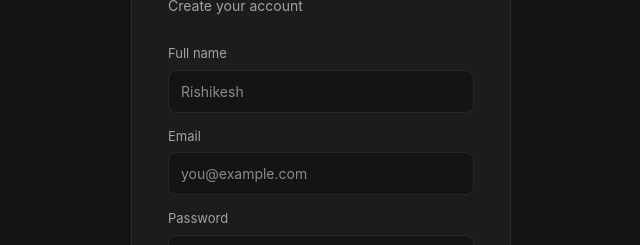
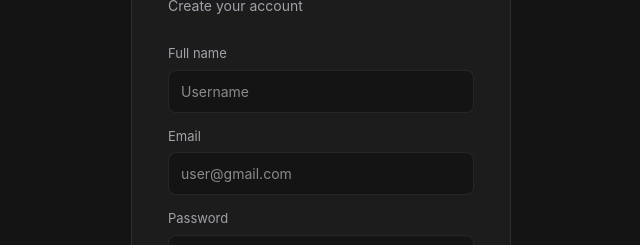
Before and after one commit to 4rishikesh/personal-finance-management-system, a React (Vite) app in the folder frontend/: page /register in a window 1280 px wide. Shown: the part 232-477 px from the top of the page, without its empty margins (319-959 px from the left). Built offline with nearby package versions, Linux system fonts and the light colour scheme.

Commit message:
login and signup page

```diff
--- a/frontend/src/pages/Login.jsx
+++ b/frontend/src/pages/Login.jsx
@@ -46,7 +46,7 @@ export default function Login() {
               value={email}
               onChange={(e) => setEmail(e.target.value)}
               required
-              placeholder="you@example.com"
+              placeholder="user@gmail.com"
               style={{ width: "100%", background: "var(--bg)", border: "1px solid var(--border)", borderRadius: 8, padding: "10px 12px", color: "var(--text)", fontSize: 14, boxSizing: "border-box", outline: "none" }}
             />
           </div>
--- a/frontend/src/pages/Register.jsx
+++ b/frontend/src/pages/Register.jsx
@@ -42,11 +42,11 @@ export default function Register() {
         <form onSubmit={handleSubmit} style={{ display: "flex", flexDirection: "column", gap: 14 }}>
           <div>
             <label style={{ color: "var(--muted)", fontSize: 13, display: "block", marginBottom: 6 }}>Full name</label>
-            <input type="text" value={name} onChange={(e) => setName(e.target.value)} required placeholder="Rishikesh" style={{ width: "100%", background: "var(--bg)", border: "1px solid var(--border)", borderRadius: 8, padding: "10px 12px", color: "var(--text)", fontSize: 14, boxSizing: "border-box", outline: "none" }} />
+            <input type="text" value={name} onChange={(e) => setName(e.target.value)} required placeholder="Username" style={{ width: "100%", background: "var(--bg)", border: "1px solid var(--border)", borderRadius: 8, padding: "10px 12px", color: "var(--text)", fontSize: 14, boxSizing: "border-box", outline: "none" }} />
           </div>
           <div>
             <label style={{ color: "var(--muted)", fontSize: 13, display: "block", marginBottom: 6 }}>Email</label>
-            <input type="email" value={email} onChange={(e) => setEmail(e.target.value)} required placeholder="you@example.com" style={{ width: "100%", background: "var(--bg)", border: "1px solid var(--border)", borderRadius: 8, padding: "10px 12px", color: "var(--text)", fontSize: 14, boxSizing: "border-box", outline: "none" }} />
+            <input type="email" value={email} onChange={(e) => setEmail(e.target.value)} required placeholder="user@gmail.com" style={{ width: "100%", background: "var(--bg)", border: "1px solid var(--border)", borderRadius: 8, padding: "10px 12px", color: "var(--text)", fontSize: 14, boxSizing: "border-box", outline: "none" }} />
           </div>
           <div>
             <label style={{ color: "var(--muted)", fontSize: 13, display: "block", marginBottom: 6 }}>Password</label>
```
